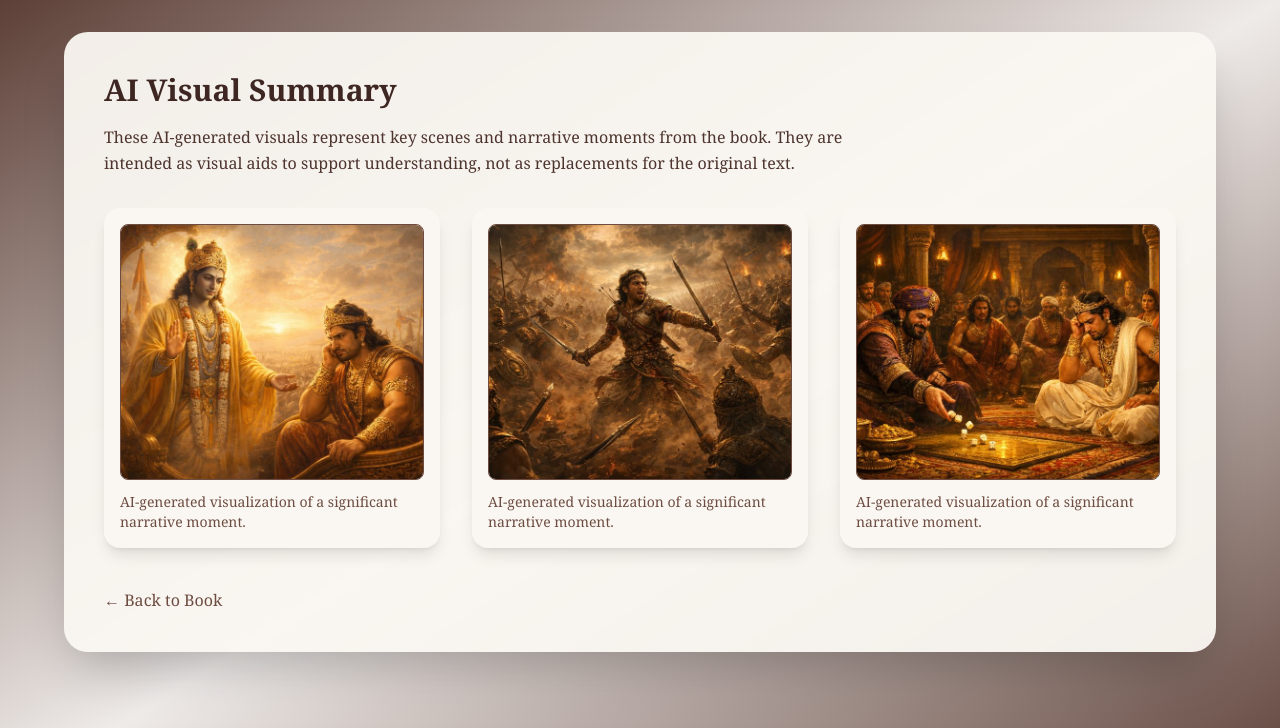
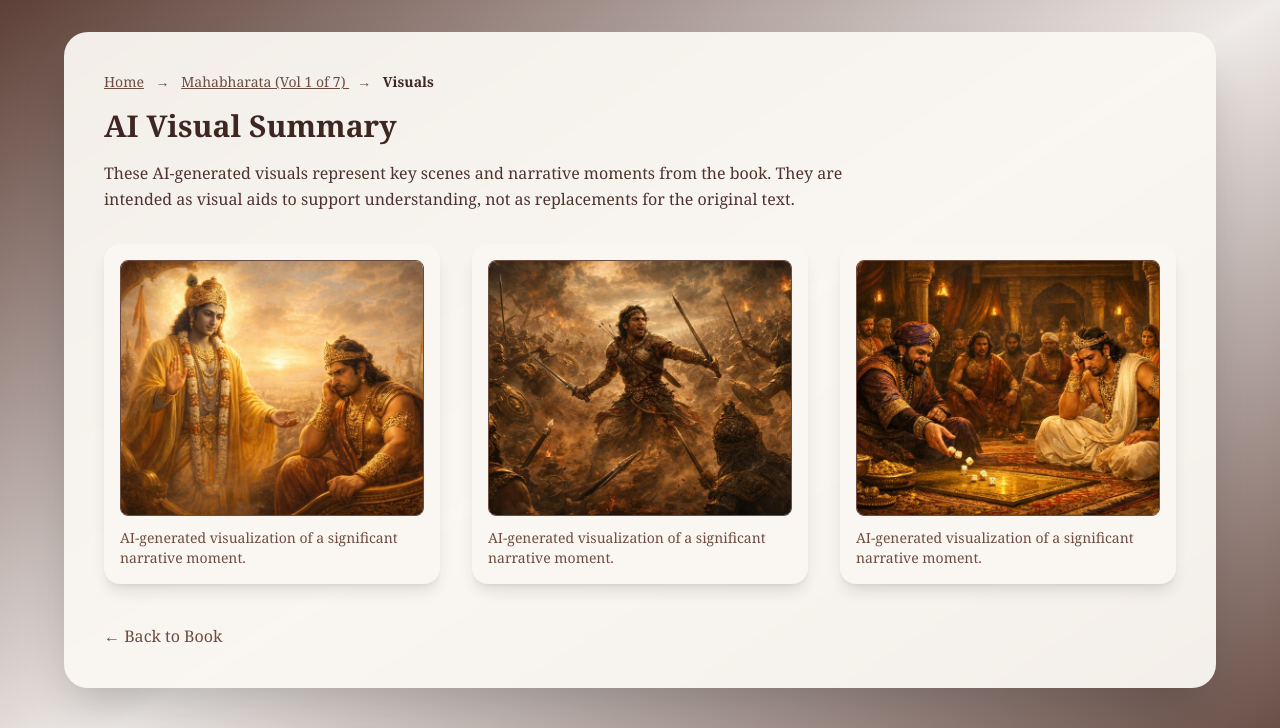
Before and after one commit to srikarthikB/interactive-digital-library, a Flask app: page /book/1/visuals in a window 1280 px wide. Shown: the top 728 px of the page. Run offline with Flask 3, Linux system fonts and the light colour scheme; some libraries are stand-ins or nearby versions.

Commit message:
Add breadcrumb navigation to book and visuals pages

```diff
--- a/templates/visuals.html
+++ b/templates/visuals.html
@@ -22,6 +22,16 @@
 
 <div class="max-w-6xl mx-auto bg-[#FAF7F2]/95 backdrop-blur-sm rounded-3xl p-10
             text-[#3E2723] shadow-2xl">
+    <!-- BREADCRUMB -->
+    <nav class="text-sm text-[#6D4C41] mb-4">
+        <a href="/" class="hover:text-[#3E2723] underline">Home</a>
+        <span class="mx-2">→</span>
+        <a href="/book/{{ book.id }}" class="hover:text-[#3E2723] underline">
+            {{ book.title }}
+        </a>
+        <span class="mx-2">→</span>
+        <span class="text-[#3E2723] font-semibold">Visuals</span>
+    </nav>
 
     <h1 class="text-3xl font-bold mb-4">
         AI Visual Summary
```
Also changed, not shown: templates/book.html (+9 -1 lines).
